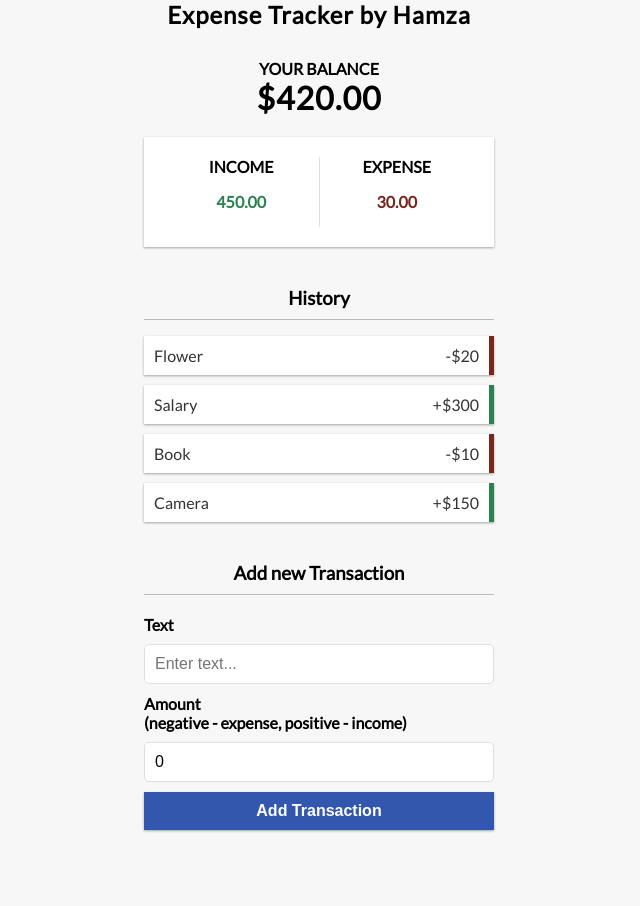
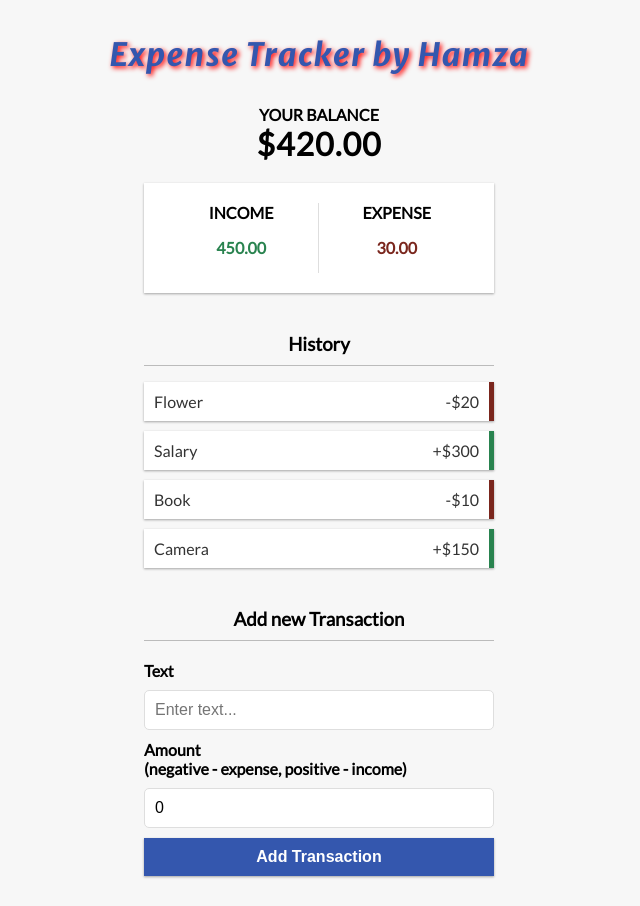
Before and after one commit to HamzaAhmedSheikh/project-1-react-expense-tracker, a React (Create React App) app: page / in a window 1280 px wide. Shown: the whole page, without its empty margins (321-961 px from the left). Before the commit the page ends 860 px from the top, so only its background shows below. Built offline with nearby package versions, Linux system fonts and the light colour scheme.

Commit message:
Update App.css

```diff
--- a/src/App.css
+++ b/src/App.css
@@ -1,4 +1,5 @@
 @import url('https://fonts.googleapis.com/css?family=Lato&display=swap');
+@import url('https://fonts.googleapis.com/css2?family=Merriweather+Sans:ital,wght@1,700&display=swap');
 
 :root {
   --box-shadow: 0 1px 3px rgba(0, 0, 0, 0.12), 0 1px 2px rgba(0, 0, 0, 0.24);
@@ -32,8 +33,12 @@ h1 {
 
 h2 {
   letter-spacing: 1px;
-  margin: 0;
+  margin-top: 35px;
   text-align: center;
+  font-size: 32px;
+  font-family: 'Merriweather Sans', sans-serif;
+  color:#3457AE;
+  text-shadow: 2px 2px 5px red;
 }
 
 h3 {
```
